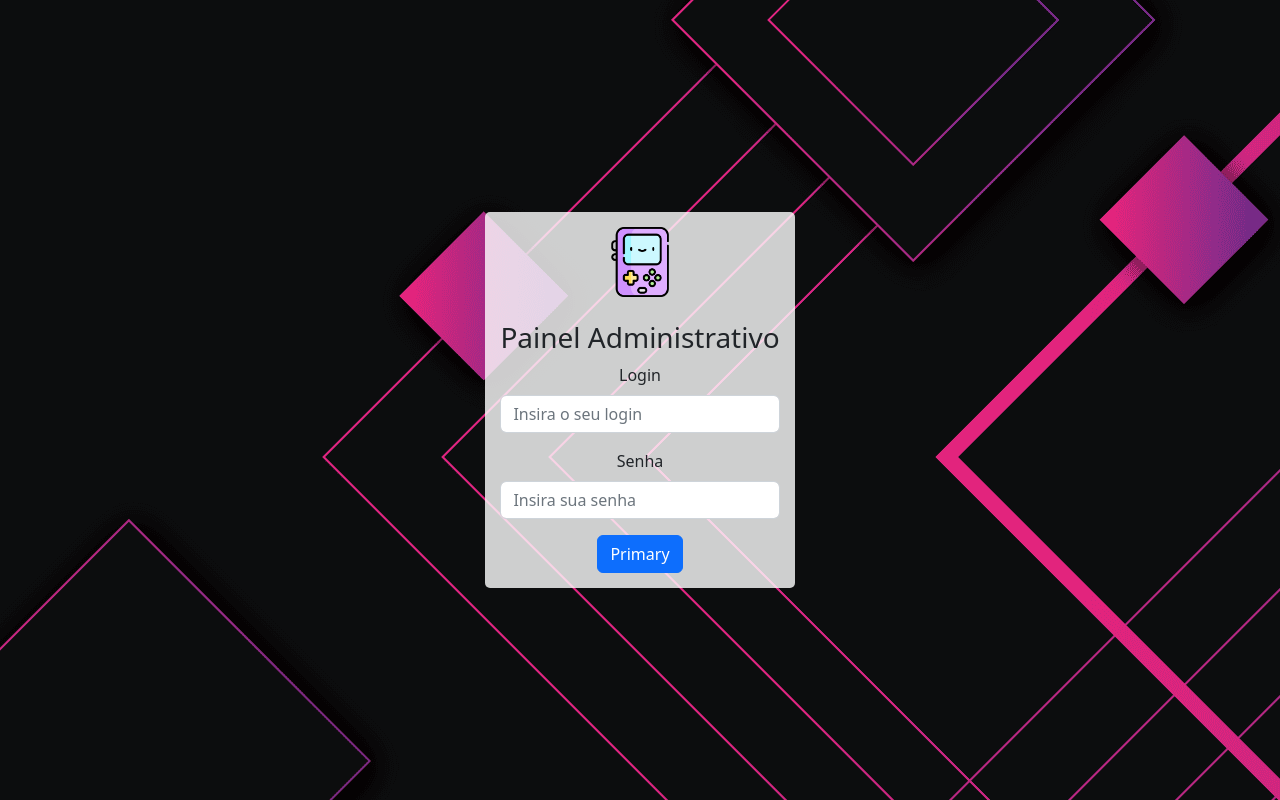
After one commit to RobertAlvesVS/Blog, a PHP site: page /admin/index.php in a window 1280 px wide. The commit adds this page. Run offline with PHP 8.4, Linux system fonts and the light colour scheme.

Commit message:
Atualizando os Arquivos

```diff
--- /dev/null
+++ b/admin/index.php
@@ -0,0 +1,34 @@
+<!DOCTYPE html>
+<html lang="pt-br">
+
+<head>
+    <meta charset="UTF-8">
+    <meta http-equiv="X-UA-Compatible" content="IE=edge">
+    <meta name="viewport" content="width=device-width, initial-scale=1.0">
+    <!-- CSS only -->
+    <link href="https://cdn.jsdelivr.net/npm/bootstrap@5.2.3/dist/css/bootstrap.min.css" rel="stylesheet" integrity="sha384-rbsA2VBKQhggwzxH7pPCaAqO46MgnOM80zW1RWuH61DGLwZJEdK2Kadq2F9CUG65" crossorigin="anonymous">
+    <!-- JavaScript Bundle with Popper -->
+    <script src="https://cdn.jsdelivr.net/npm/bootstrap@5.2.3/dist/js/bootstrap.bundle.min.js" integrity="sha384-kenU1KFdBIe4zVF0s0G1M5b4hcpxyD9F7jL+jjXkk+Q2h455rYXK/7HAuoJl+0I4" crossorigin="anonymous"></script>
+    <link rel="stylesheet" href="../css/style-index.css">
+    <title>Document</title>
+</head>
+
+<body class="text-center">
+    <main class="form-login">
+        <form action="logar.php" method="post">
+            <img class="mb-4" src="../images/game-console.png" alt="Logo" width="70" height="70">
+            <h3>Painel Administrativo</h3>
+            <div class="mb-3">
+                <label for="formGroupExampleInput" class="form-label">Login</label>
+                <input type="text" class="form-control" id="formGroupExampleInput" placeholder="Insira o seu login" name="login">
+            </div>
+            <div class="mb-3">
+                <label for="formGroupExampleInput2" class="form-label">Senha</label>
+                <input type="password" class="form-control" id="formGroupExampleInput2" placeholder="Insira sua senha" name="senha">
+            </div>
+            <button type="submit" class="btn btn-primary">Primary</button>
+        </form>
+    </main>
+</body>
+
+</html>
--- /dev/null
+++ b/css/style-index.css
@@ -0,0 +1,17 @@
+html, body {
+  height: 100%;
+}
+
+body {
+  display: flex;
+  align-items: center;
+  background: url("../images/fundo.png") center;
+}
+
+.form-login{
+    max-width: 350px;
+    padding: 15px;
+    margin: auto;
+    background-color: rgba(255, 255, 255, 0.8);
+    border-radius: 5px;
+}
--- a/nav.php
+++ b/nav.php
@@ -1,7 +1,7 @@
 <?php
-include include("../config/connection.php");
+include "config/connection.php";
 
-$stmt = $conecta->prepare("SELECT * FROM posts ORDER BY id DESC");
+$stmt = $conectar->prepare("SELECT * FROM posts ORDER BY id DESC");
 $stmt->execute();
 
 $results = $stmt->fetchALL(PDO::FETCH_ASSOC);
```
Also changed, not shown: admin/delete.php (added, +10 -0 lines), admin/header.php (added, +30 -0 lines), admin/logar.php (added, +29 -0 lines), admin/session.php (added, +13 -0 lines), admin/view2.php (+4 -16 lines), index.php (+10 -34 lines), images/fundo.png (added), images/game-console.png (added).
